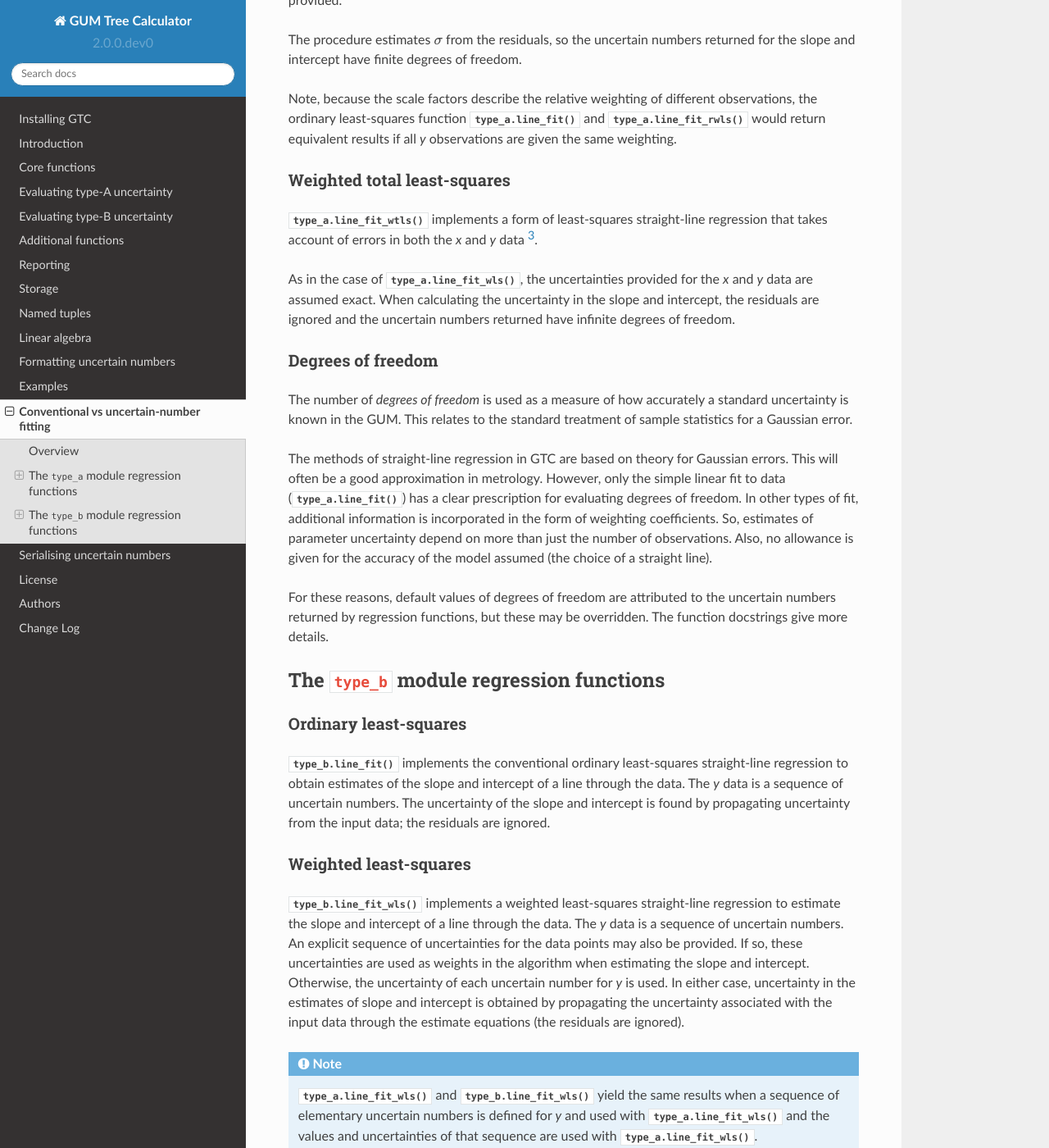
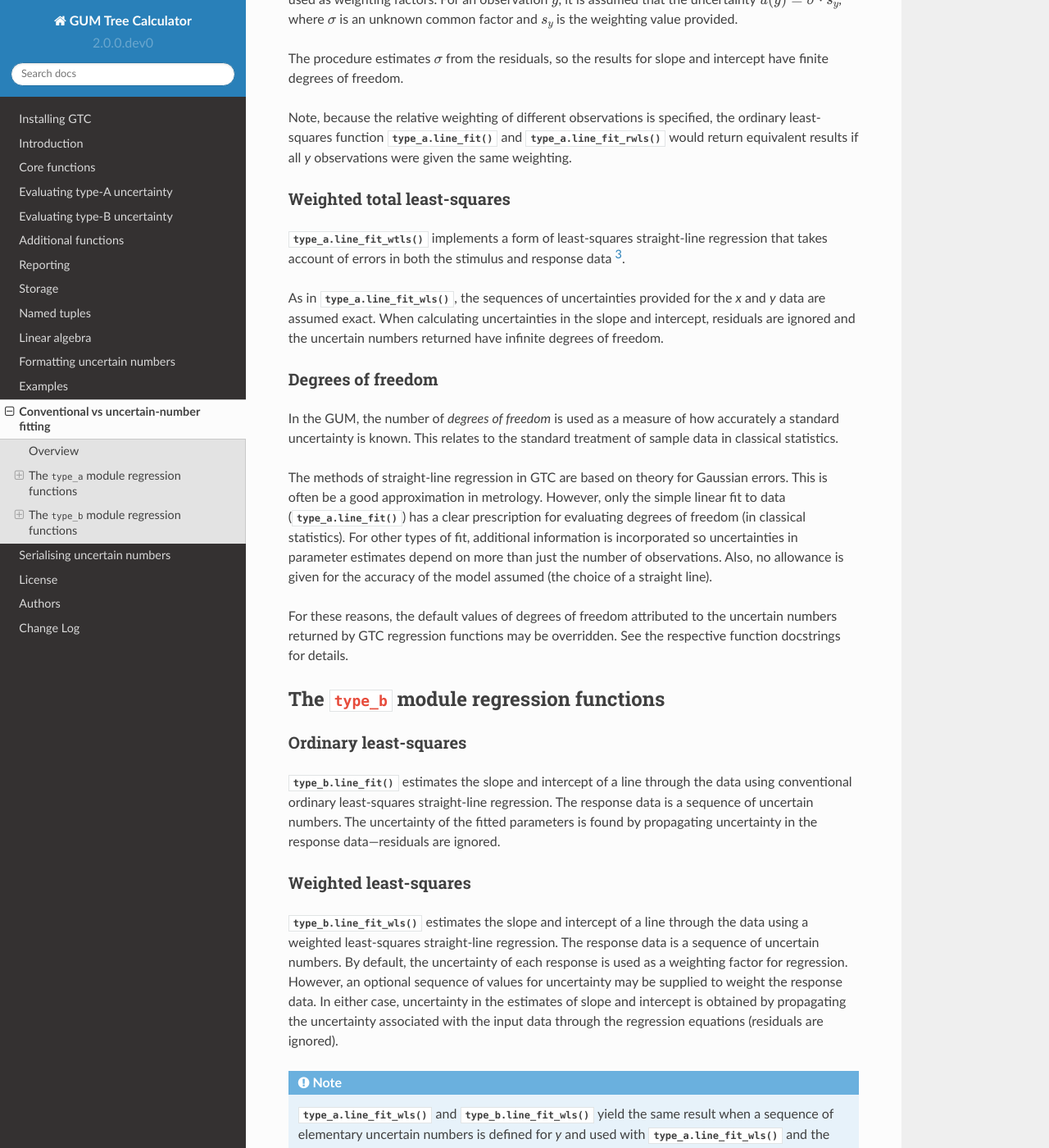
Before and after one commit to MSLNZ/GTC, a Sphinx documentation site: the page built from docs/API/regression_functions.rst, in a window 1280 px wide and 1400 px high, scrolled down 1968 px. Shown: the whole window at 82% size. Built offline with Sphinx 7.4.7 and the Read the Docs theme 2.0.0, drawn with Linux system fonts in a browser that asks for light colours; some of the changed text lies outside the part shown.

Commit message:
This may complete the review of type-A and type-B docs

```diff
--- a/docs/API/regression_functions.rst
+++ b/docs/API/regression_functions.rst
@@ -10,17 +10,17 @@ Some comments about ``GTC`` fitting functions
 Overview
 ========
 
-``GTC`` has straight-line regression functions in both the :mod:`type_a` and :mod:`type_b` modules.
+``GTC`` provides straight-line regression functions in both the :mod:`type_a` and :mod:`type_b` modules.
 
-Functions in :mod:`type_a` implement a variety of least-squares straight line fitting algorithms that provide results in the form of uncertain numbers. When used, the input data (the sequences ``x`` and ``y``) are treated as pure numbers (if sequences of uncertain numbers are provided, only the values are used in calculations).
+Functions in :mod:`type_a` implement a variety of least-squares straight-line fitting algorithms that provide results in the form of uncertain numbers. When used, the input data (sequences ``x`` and ``y``) are treated as pure numbers (if sequences of uncertain numbers are provided, only the values are used in calculations).
 
-Functions defined in :mod:`type_b`, on the other hand, expect input sequences of uncertain numbers. These functions estimate the slope and intercept of a line by applying the same type of regression algorithms, but uncertainties are propagated through the equations and the residuals are ignored.
+Functions defined in :mod:`type_b`, on the other hand, expect input sequences of uncertain numbers. These functions estimate the slope and intercept of a line by applying the same type of regression algorithms, but uncertainties are propagated through the equations using the GUM LPU and esiduals are ignored.
 
-The distinction between functions that evaluate the uncertainty of estimates from residuals (:mod:`type_a`) and functions that evaluate uncertainty using uncertain numbers (:mod:`type_b`) is useful. There will be circumstances that require the use of a function in :mod:`type_b`, such as when systematic errors contribute to uncertainty but cannot be estimated properly using conventional regression. Without the methods available in :mod:`type_b`, such components of uncertainty could not be propagated. On the other hand, functions in :mod:`type_a` implement conventional regression methods.
+The distinction between functions that evaluate the uncertainty of estimates from residuals (:mod:`type_a`) and functions that evaluate uncertainty using uncertain numbers (:mod:`type_b`) is useful. There will be circumstances that require the use of a function in :mod:`type_b`, such as when systematic errors contribute to uncertainty but cannot be estimated properly using conventional type-A regression. Without the methods available in :mod:`type_b`, such components of uncertainty could not be propagated. On the other hand, functions in :mod:`type_a` implement conventional statistical regression methods.
 
-Discretion will be needed if it is believed that variability in a sample of data is due, in part, to errors not fully accounted for in an uncertain-number description of the data. The question is then: just how much of that variability can be explained by components of uncertainty already defined as uncertain number influences? If the answer is 'very little' then it will be appropriate to use a function from :mod:`type_a` to estimate the additional contribution to uncertainty from the sample variability. At the same time, components of uncertainty associated with the uncertain-number data should be propagated using a function from :mod:`type_b` that performs the same type of regression. The two result values will be identical (the estimates of the slope and intercept will be the same) but the uncertainties will differ. :func:`type_a.merge` can then be used to merge the results.
+Discretion will be needed if it is believed that variability in a sample of data is due, in part, to errors not fully accounted for in an uncertain-number description of the data. The question is then: just how much variability can be explained by components of uncertainty already defined as uncertain number influences? If the answer is 'very little' then it will be appropriate to use a function from :mod:`type_a` to estimate the additional contribution to uncertainty from the observable variability. At the same time, components of uncertainty associated with the uncertain-number data should be propagated using a function from :mod:`type_b` for the same type of regression. The two results will be identical (the estimates of the slope and intercept will be the same) but the uncertainties will differ. :func:`type_a.merge` can then be used to merge the results.
 
-Clearly, this approach could potentially over-estimate the effect of some influences and inflate the combined uncertainty of results. It is a matter of judgement as to whether to merge type-A and type-B results in a particular procedure.
+Clearly, this approach could over-estimate the importance of some influences and inflate the uncertainty of results. It is a matter of judgement as to whether to merge type-A and type-B results in a particular procedure.
 
 The ``type_a`` module regression functions
 ==========================================
@@ -28,40 +28,41 @@ The ``type_a`` module regression functions
 Ordinary least-squares
 ----------------------
 
-:func:`type_a.line_fit` implements a conventional ordinary least-squares straight-line regression. The residuals are used to estimate the underlying variance of the `y` data. The resulting uncertain numbers for the slope and intercept have finite degrees of freedom and are correlated.
+:func:`type_a.line_fit` implements a conventional ordinary least-squares straight-line regression. The residuals are used to estimate the underlying variance of the `y` data. The resulting uncertain numbers for the slope and intercept have finite degrees of freedom and are usually correlated.
 
 Weighted least-squares
 ----------------------
 
-:func:`type_a.line_fit_wls` implements a so-called weighted least-squares straight-line regression. This assumes that the uncertainties provided with input data are known exactly (i.e., with infinite degrees of freedom). The uncertainties in the slope and intercept are calculated without considering the residuals.
+:func:`type_a.line_fit_wls` implements a so-called weighted least-squares straight-line regression. Weighting implies that variability in observations of input data is known exactly (i.e., infinite degrees of freedom). The uncertainties in the slope and intercept are therefore calculated without considering residuals.
 
 This approach to linear regression is described in two well-known references [#Bevington]_ [#NR]_ , but it may not be what many statisticians associate with the term 'weighted least-squares'.
 
 Relative weighted least-squares
 -------------------------------
 
-:func:`type_a.line_fit_rwls` implements a form of weighted least-squares straight-line regression that we refer to here as 'relative weighted least-squares'. (Statisticians may regard this as conventional weighted least-squares.)
+:func:`type_a.line_fit_rwls` implements a form of weighted least-squares straight-line regression that we refer to as 'relative weighted least-squares'. (Statisticians may regard this as conventional weighted least-squares.)
 
-:func:`type_a.line_fit_rwls` accepts a sequence of scale factors associated with the observations `y`, which are used as weighting factors. For an observation :math:`y`, it is assumed that the uncertainty :math:`u(y) = \sigma s_y`, where :math:`\sigma` is an unknown factor common to all the `y` data and :math:`s_y` is the weight factor provided.
+:func:`type_a.line_fit_rwls` takes a sequence of numbers associated with the observations, which are used as weighting factors. For an observation :math:`y`, it is assumed that the uncertainty :math:`u(y) = \sigma\cdot s_y`, where :math:`\sigma` is an unknown common factor and :math:`s_y` is the weighting value provided.
 
-The procedure estimates :math:`\sigma` from the residuals, so the uncertain numbers returned for the slope and intercept have finite degrees of freedom.
+The procedure estimates :math:`\sigma` from the residuals, so the results for slope and intercept have finite degrees of freedom.
 
-Note, because the scale factors describe the relative weighting of different observations, the ordinary least-squares function :func:`type_a.line_fit` and :func:`type_a.line_fit_rwls` would return equivalent results if all `y` observations are given the same weighting.
+Note, because the relative weighting of different observations is specified, the ordinary least-squares function :func:`type_a.line_fit` and :func:`type_a.line_fit_rwls` would return equivalent results if all `y` observations were given the same weighting.
 
 Weighted total least-squares
 ----------------------------
 
-:func:`type_a.line_fit_wtls` implements a form of least-squares straight-line regression that takes account of errors in both the `x` and `y` data [#Krystek]_.
+:func:`type_a.line_fit_wtls` implements a form of least-squares straight-line regression that takes account of errors in both the stimulus and response data [#Krystek]_.
 
-As in the case of :func:`type_a.line_fit_wls`, the uncertainties provided for the `x` and `y` data are assumed exact. When calculating the uncertainty in the slope and intercept, the residuals are ignored and the uncertain numbers returned have infinite degrees of freedom.
+As in :func:`type_a.line_fit_wls`, the sequences of uncertainties provided for the `x` and `y` data are assumed exact.
+When calculating uncertainties in the slope and intercept, residuals are ignored and the uncertain numbers returned have infinite degrees of freedom.
 
 Degrees of freedom
 ------------------
-The number of `degrees of freedom` is used as a measure of how accurately a standard uncertainty is known in the GUM. This relates to the standard treatment of sample statistics for a Gaussian error.
+In the GUM, the number of `degrees of freedom` is used as a measure of how accurately a standard uncertainty is known. This relates to the standard treatment of sample data in classical statistics.
 
-The methods of straight-line regression in GTC are based on theory for Gaussian errors. This will often be a good approximation in metrology. However, only the simple linear fit to data (:func:`type_a.line_fit`) has a clear prescription for evaluating degrees of freedom. In other types of fit, additional information is incorporated in the form of weighting coefficients. So, estimates of parameter uncertainty depend on more than just the number of observations. Also, no allowance is given for the accuracy of the model assumed (the choice of a straight line).
+The methods of straight-line regression in GTC are based on theory for Gaussian errors. This is often be a good approximation in metrology. However, only the simple linear fit to data (:func:`type_a.line_fit`) has a clear prescription for evaluating degrees of freedom (in classical statistics). For other types of fit, additional information is incorporated so uncertainties in parameter estimates depend on more than just the number of observations. Also, no allowance is given for the accuracy of the model assumed (the choice of a straight line).
 
-For these reasons, default values of degrees of freedom are attributed to the uncertain numbers returned by regression functions, but these may be overridden. The function docstrings give more details.
+For these reasons, the default values of degrees of freedom attributed to the uncertain numbers returned by GTC regression functions may be overridden. See the respective function docstrings for details.
 
 
 The ``type_b`` module regression functions
@@ -69,15 +70,16 @@ The ``type_b`` module regression functions
 
 Ordinary least-squares
 ----------------------
-:func:`type_b.line_fit` implements the conventional ordinary least-squares straight-line regression to obtain estimates of the slope and intercept of a line through the data. The `y` data is a sequence of uncertain numbers. The uncertainty of the slope and intercept is found by propagating uncertainty from the input data; the residuals are ignored.
+:func:`type_b.line_fit` estimates the slope and intercept of a line through the data using conventional ordinary least-squares straight-line regression. The response data is a sequence of uncertain numbers. The uncertainty of the fitted parameters is found by propagating uncertainty in the response data---residuals are ignored.
 
 Weighted least-squares
 ----------------------
-:func:`type_b.line_fit_wls` implements a weighted least-squares straight-line regression to estimate the slope and intercept of a line through the data. The `y` data is a sequence of uncertain numbers. An explicit sequence of uncertainties for the data points may also be provided. If so, these uncertainties are used as weights in the algorithm when estimating the slope and intercept. Otherwise, the uncertainty of each uncertain number for `y` is used. In either case, uncertainty in the estimates of slope and intercept is obtained by propagating the uncertainty associated with the input data through the estimate equations (the residuals are ignored).
+:func:`type_b.line_fit_wls` estimates the slope and intercept of a line through the data using a weighted least-squares straight-line regression. The response data is a sequence of uncertain numbers.  By default, the uncertainty of each response is used as a weighting factor for regression. However, an optional sequence of values for uncertainty may be supplied to weight the response data.
+In either case, uncertainty in the estimates of slope and intercept is obtained by propagating the uncertainty associated with the input data through the regression equations (residuals are ignored).
 
 .. note::
 
-    :func:`type_a.line_fit_wls` and :func:`type_b.line_fit_wls` yield the same results when a sequence of elementary uncertain numbers is defined for `y` and used with :func:`type_a.line_fit_wls` and the values and uncertainties of that sequence are used with :func:`type_a.line_fit_wls`.
+    :func:`type_a.line_fit_wls` and :func:`type_b.line_fit_wls` yield the same result when a sequence of elementary uncertain numbers is defined for `y` and used with :func:`type_a.line_fit_wls` and the values and uncertainties of that sequence are used with :func:`type_a.line_fit_wls`.
 
 .. note::
 
@@ -88,7 +90,7 @@ Weighted total least-squares
 
 :func:`type_b.line_fit_wtls` implements a form of least-squares straight-line regression that takes account of errors in both the `x` and `y` data. [#Krystek]_.
 
-As with :func:`type_b.line_fit_wls`, sequences of uncertainties for the `x` and `y` data may be supplied in addition to sequences of the `x` and `y` data. When the optional uncertainty sequences are provided, estimates of the slope and intercept use those uncertainties as weights in the regression process. Otherwise, the input data uncertainties are used as weights in the regression process.  In either case, uncertainty in the estimates of slope and intercept is calculated by propagating uncertainty from the input data through the regression equations (residuals are ignored).
+By default, the input data uncertainties are used as weights during the regression. However, as with :func:`type_b.line_fit_wls`, sequences of uncertainty values may be supplied for stimulus and response data. In either case, uncertainty in the estimates of slope and intercept is calculated by propagating uncertainty from the input data through the regression equations (residuals are ignored).
 
 .. rubric:: Footnotes
 
--- a/docs/API/type_a.rst
+++ b/docs/API/type_a.rst
@@ -4,10 +4,10 @@
 Evaluating type-A uncertainty
 =============================
 
-Type-A evaluation of uncertainty involves the statistical analysis of data, by definition.
-Type-B evaluation uses any means other than statistical analysis.
+Type-A evaluation of uncertainty involves the statistical analysis of data---by definition.
+Type-B evaluation uses any means other than statistical analysis (i.e., anything that is not type-A).
 
-The shorter name ``ta`` has been defined as an alias for ``type_a``,
+The shorter name ``ta`` is defined as an alias for ``type_a``,
 to resolve the names of objects defined in this module.
 
 .. automodule:: type_a
```
